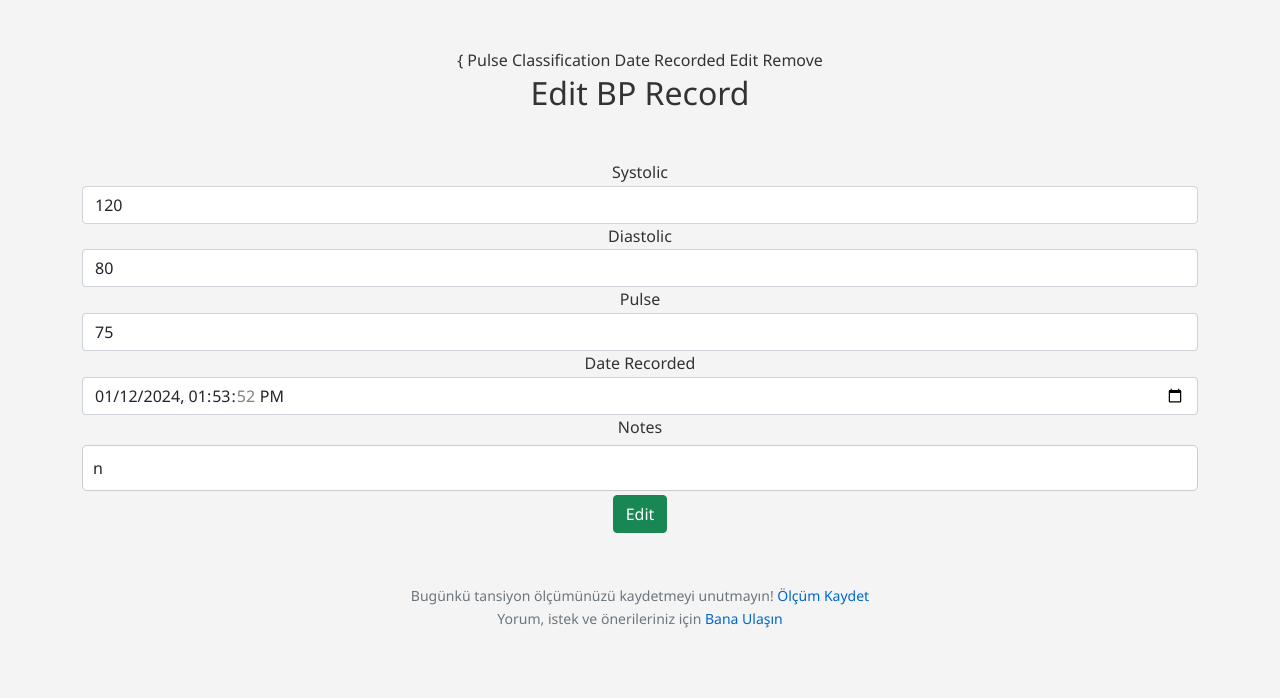
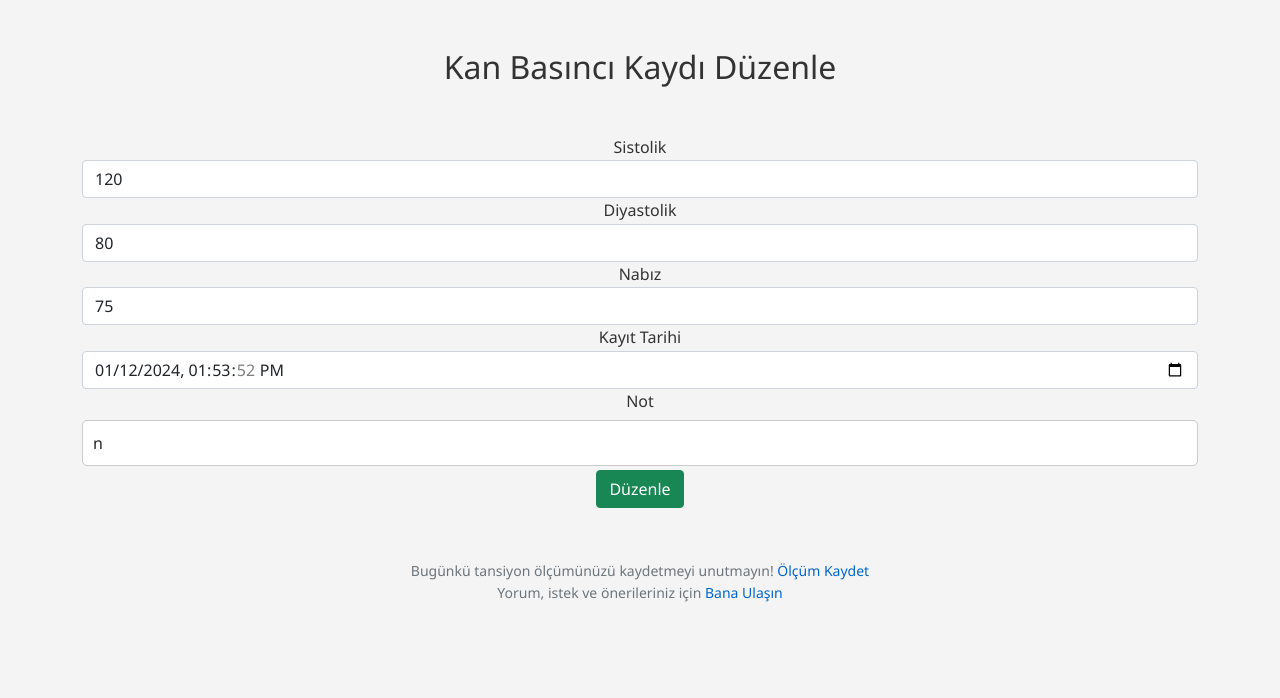
Before and after one commit to Belifon/bp-journal, a Flask app: page /edit/1 in a window 1280 px wide. Shown: the part 123-821 px from the top of the page. After the commit the page ends 725 px from the top, so only its background shows below. Run offline with Flask 3, Linux system fonts and the light colour scheme; a user stored in the database is signed in; some libraries are stand-ins or nearby versions.

Commit message:
added edit and remove functionality, added flash alerts for updating profile information and localized warning languages

```diff
--- a/app.py
+++ b/app.py
@@ -184,6 +184,7 @@ def datetimeformat(value, format='%Y-%m-%dT%H:%M:%S'):
 @login_required
 def edit(id):
     record = db.execute("SELECT * FROM blood_pressure_readings WHERE id = ?", id)[0]
+    data=g.language_data['edit']
 
     if request.method == "POST":
         print("POST request received in edit route")  # Debugging statement
@@ -198,10 +199,10 @@ def edit(id):
             timestamp = datetime.strptime(timestamp, '%Y-%m-%dT%H:%M').strftime('%Y-%m-%d %H:%M:%S')
 
             db.execute("UPDATE blood_pressure_readings SET systolic = ?, diastolic = ?, pulse = ?, reading_date = ?, notes = ? WHERE id = ?", systolic, diastolic, pulse, timestamp, notes, id)
-            flash('Record updated successfully!', 'success')
+            flash(data['editSuccess'], 'success')
             return redirect("/history")
         except Exception as e:
-            flash(f'Error updating record: {e}', 'danger')
+            flash(f"{data['editFail']} {e}", 'danger')
             return redirect(url_for('edit', id=id))
 
     # Render history with user data
@@ -212,26 +213,17 @@ def edit(id):
 @login_required
 def history():
 
-    print("History route reached")
-
     # User reached route via POST
     if request.method == "POST":
 
-        print(f"POST worked: yes")  # Debugging print statement
-
-
         # If edit record button was clicked, redirect user to edit.html page
         if "edit_record" in request.form:
-            print(f"Edit worked: yes")  # Debugging print statement
             record_id = request.form.get("record_id")
-            print(f"Edit record_id: {record_id}")  # Debugging print statement
             return redirect(url_for('edit', id=record_id))
 
         # If the remove record button was clicked, remove data from database
         elif "remove_record" in request.form:
-            print(f"Remove worked: yes")  # Debugging print statement
             record_id = request.form.get("record_id")
-            print(f"Remove record_id: {record_id}")  # Debugging print statement
             db.execute("DELETE FROM blood_pressure_readings WHERE id = ?", record_id)
             return redirect("/history")
 
@@ -329,33 +321,52 @@ def profile():
     user_id = session["user_id"]
     user_time = db.execute("SELECT timezone FROM users WHERE id = ?", user_id)[0]
 
+    # Get language data for flashing success and fail messages
+    data=g.language_data['profile']
+
     # User reached route via POST
     if request.method == "POST":
 
         # If the update name button was clicked, get new name from form, update name in database
         if "update_name" in request.form:
             name = request.form.get("name")
-            db.execute("UPDATE users SET name = ? WHERE id = ?", name, user_id)
+            try:
+                db.execute("UPDATE users SET name = ? WHERE id = ?", name, user_id)
+                flash(data['editNameSuccess'], 'success')
+            except Exception as e:
+                flash(f"{data['editFail']} {e}", 'danger')
+                return redirect("/profile")
+
 
         # If the update timezone button was clicked, get new timezone from form, update timezone in database
         elif "update_timezone" in request.form:
-            timezone = request.form.get("timezone")
-            db.execute("UPDATE users SET timezone = ? WHERE id = ?", timezone, user_id)
+            try:
+                timezone = request.form.get("timezone")
+                db.execute("UPDATE users SET timezone = ? WHERE id = ?", timezone, user_id)
+                flash(data['editTimezoneSuccess'], 'success')
+            except Exception as e:
+                flash(f"{data['editFail']} {e}", 'danger')
+                return redirect("/profile")
 
         # If the update password button was clicked, get new password and password confirmation from form
         elif "update_password" in request.form:
-            password = request.form.get("password")
-            confirmation = request.form.get("confirmation")
+            try:
+                password = request.form.get("password")
+                confirmation = request.form.get("confirmation")
 
-            # If password and confirmation don't match, inform user and don't update database
-            if password != confirmation:
-                return apology("passwords_should_match", 400)
+                # If password and confirmation don't match, inform user and don't update database
+                if password != confirmation:
+                    return apology("passwords_should_match", 400)
 
-            # Hash new password
-            hashed_password = generate_password_hash(password)
+                # Hash new password
+                hashed_password = generate_password_hash(password)
 
-            # Update password in database
-            db.execute("UPDATE users SET hash = ? WHERE id = ?", hashed_password, user_id)
+                # Update password in database
+                db.execute("UPDATE users SET hash = ? WHERE id = ?", hashed_password, user_id)
+                flash(data['editPasswordSuccess'], 'success')
+            except Exception as e:
+                flash(f"{data['editFail']} {e}", 'danger')
+                return redirect("/profile")
 
         # Return user to profile page
         return redirect("/profile")
--- a/languages/tr.json
+++ b/languages/tr.json
@@ -27,16 +27,18 @@
     },
 
     "edit":{
-        "title": "History",
-        "heading": "Blood Pressure Recording History",
-        "systolic": "Systolic",
-        "diastolic": "Diastolic",
-        "pulse": "Pulse",
-        "notes": "Notes",
-        "dateRecorded": "Date Recorded",
-        "readingClassification": "Classification",
-        "editRecording": "Edit",
-        "removeRecording": "Remove"
+        "title": "Kayıt Düzenle",
+        "heading": "Kan Basıncı Kaydı Düzenle",
+        "systolic": "Sistolik",
+        "diastolic": "Diyastolik",
+        "pulse": "Nabız",
+        "notes": "Not",
+        "dateRecorded": "Kayıt Tarihi",
+        "readingClassification": "Sınıf",
+        "editRecording": "Düzenle",
+        "removeRecording": "Kaldır",
+        "editSuccess": "Kayıt başarıyla güncellendi!",
+        "editFail": "Kayıt güncellemede hata oluştu:"
     },
 
     "errors": {
@@ -136,7 +138,11 @@
         "saveButton": "Kaydet (NOT USED)",
         "tzHeading": "Saat Dilimini Güncelle",
         "timezoneTag": "Mevcut Saat Diliminiz",
-        "timezoneUpdateTag": "Saat Dilimi Güncelle (NOT USED)"
+        "timezoneUpdateTag": "Saat Dilimi Güncelle (NOT USED)",
+        "editNameSuccess": "İsim başarıyla güncellendi!",
+        "editTimezoneSuccess": "Saat dilimi başarıyla güncellendi!",
+        "editPasswordSuccess": "Parola başarıyla güncellendi!",
+        "editFail": "Profil güncellemede hata oluştu:"
     },
 
 
--- a/templates/edit.html
+++ b/templates/edit.html
@@ -7,18 +7,8 @@
 {% block main %}
 
 
-<th class="text-start"></th>
-<th class="text-start">{</th>
-<th class="text-start">{{ data.pulse }}</th>
-<th class="text-start">{{ data.readingClassification }}</th>
-<th class="text-center">{{ data.dateRecorded }}</th>
-<th class="text-start"></th>
-<th class="text-start">{{ data.editRecording }}</th>
-<th class="text-start">{{ data.removeRecording }}</th>
-
-
 <div class="container">
-    <h2>Edit BP Record</h2>
+    <h2>{{ data.heading }}</h2>
     <form action="{{ url_for('edit', id=record.id)}}" method="POST">
         <div class="form-group">
             <label for="systolic">{{ data.systolic }}</label>
--- a/templates/record.html
+++ b/templates/record.html
@@ -10,13 +10,13 @@
     <form action="/record" method="post">
         <div class="mb-3">
             <!-- ilk inputtan şunu çıkardım autocomplete="off" -->
-            <input autofocus class="form-control mx-auto w-auto" id="systolic" name="systolic" placeholder="{{ data.systolicPlaceholder }}" type="text">
+            <input autofocus class="form-control mx-auto w-auto" id="systolic" name="systolic" placeholder="{{ data.systolicPlaceholder }}" type="number">
         </div>
         <div class="mb-3">
-            <input class="form-control mx-auto w-auto" id="diastolic" name="diastolic" placeholder="{{ data.diastolicPlaceholder }}" type="text">
+            <input class="form-control mx-auto w-auto" id="diastolic" name="diastolic" placeholder="{{ data.diastolicPlaceholder }}" type="number">
         </div>
         <div class="mb-3">
-            <input class="form-control mx-auto w-auto" id="pulse" name="pulse" placeholder="{{ data.pulseRatePlaceholder }}" type="text">
+            <input class="form-control mx-auto w-auto" id="pulse" name="pulse" placeholder="{{ data.pulseRatePlaceholder }}" type="number">
         </div>
         <div class="mb-3">
             <input class="form-control mx-auto w-auto" id="notes" name="notes" placeholder="{{ data.notesPlaceholder }}" type="text">
```
Also changed, not shown: languages/en.json (+11 -5 lines), bloodpressure.db, 1 other file.
